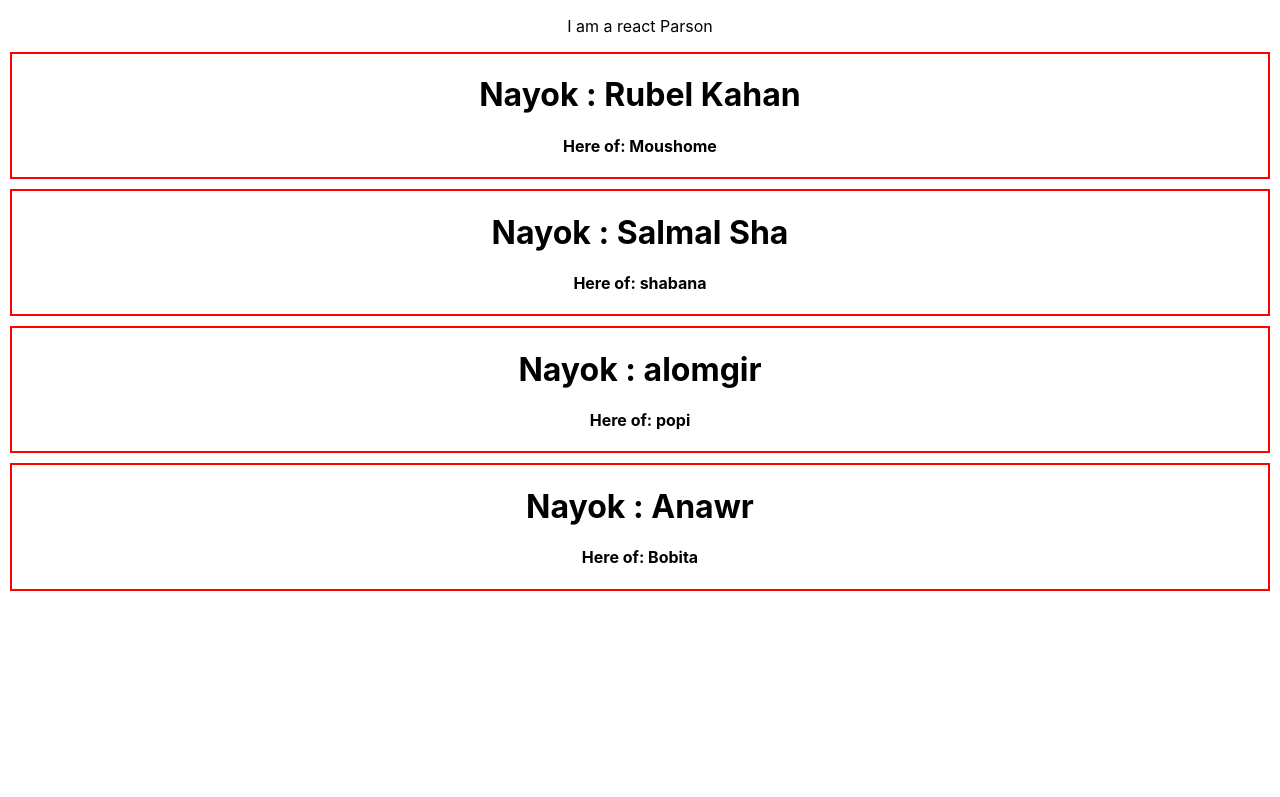
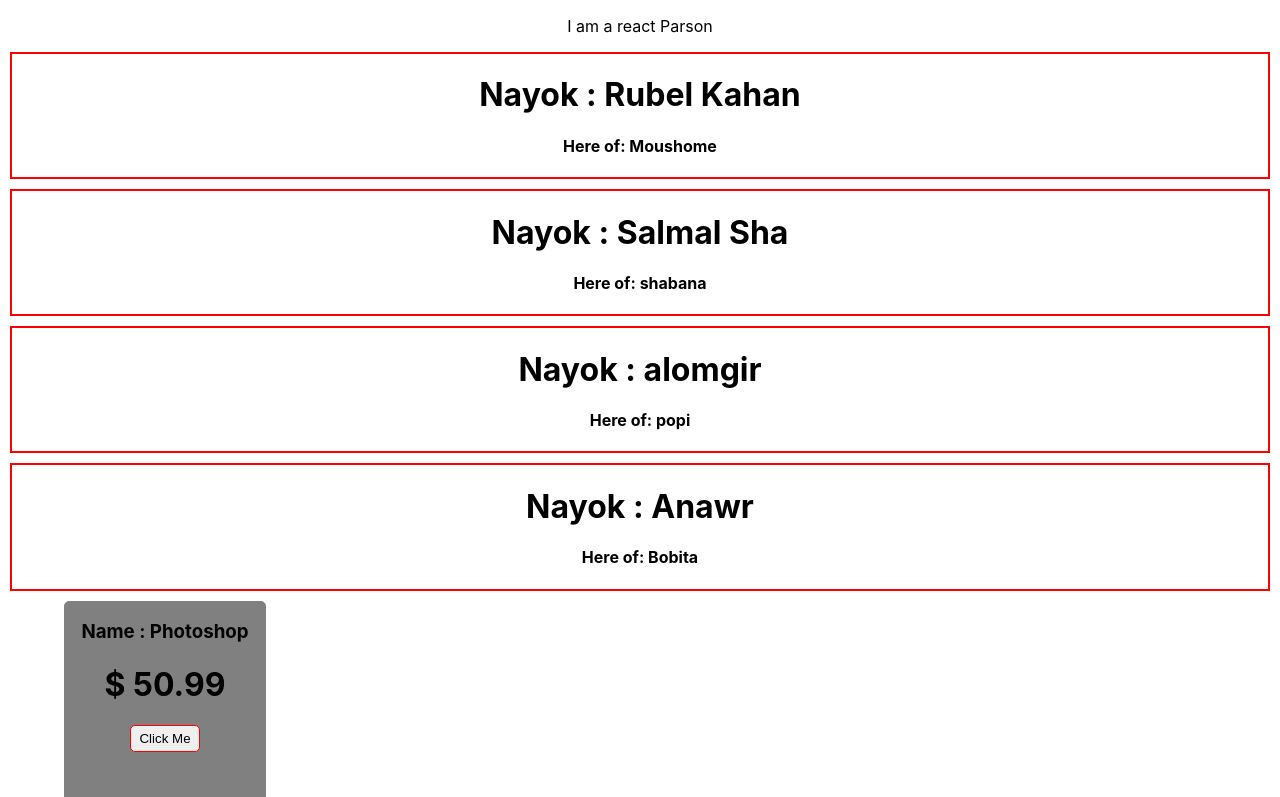
Before and after one commit to akprinceinfo/React-core-concepts, a React (Create React App) app: page / in a window 1280 px wide. Shown: the top 797 px of the page. Built offline with nearby package versions, Linux system fonts and the light colour scheme.

Commit message:
React :Object Destructuring

```diff
--- a/src/App.js
+++ b/src/App.js
@@ -1,33 +1,82 @@
-import logo from './logo.svg';
 import './App.css';
 
 function App() {
 
-  const naykos = ["Anawr", "Salmal Sha","alomgir"]
+  const naykos = ["Anawr", "Salmal Sha","alomgir"];
+  const products = [{Name:'Photoshop',Price:'50.99'},
+                    {Name : "Illasteter",Price:'45.87'}
+                  ]
 
   return ( < div className = 'App' >
-    < header className = 'app-header' >
-       < p > I am a react Parson < /p>
+    <header header className = 'app-header'>
+       <p> I am a react Parson </p>
      </header >
-     <Parson name='Rubel Kahan' nayka ='Moushome'> < /Parson>
-     < Parson name = {naykos[1]} nayka = 'shabana' > < /Parson>
-     < Parson name = {naykos[2]}nayka = 'popi' > < /Parson>
-     < Parson name = {naykos[0]}nayka = 'Bobita' > < /Parson>
+
+
+        <Parson name = 'Rubel Kahan' nayka ='Moushome'></Parson>
+        <Parson name = {naykos[1]}  nayka = 'shabana'></Parson>
+        <Parson name = {naykos[2]}  nayka = 'popi'></Parson>
+        <Parson name = {naykos[0]}  nayka = 'Bobita'></Parson>
+        {/* ----------Array call----------------- */}
+        <Product productName = {products[0]} ProductPrice ={products[0].Price}></Product>
+        {/* ---------------------------- */}
+
+        <Product productName = {products[1]} ProductPrice={products[1].Price}></Product>
      </div>
   )
 }
+
+// first function
 
 function Parson(props) {
   const ParsonStyle = {
     border: '2px solid red',
     margin: '10px',
+
   }
-  return ( < div style = { ParsonStyle} >
-    <h1 > Nayok : {props.name} < /h1>
-    < h4 > Here of: {props.nayka} < /h4>
-    </div>)
+
+  return ( <div style = {ParsonStyle}>
+    <h1> Nayok : {props.name} </h1>
+    <h4> Here of: {props.nayka} </h4>
+    </div>
+    )
+  }
+
+// secend function ---------------
+
+  function Product(props){
+    const productStyle = {
+      border:'1px solid gray',
+      borderRadius:'5px',
+      height:'200px',
+      width:'200px',
+      margin:'5px 5%',
+      background:'gray',
+    }
+    const Buttonstyle = {
+      border:'1px solid red',
+      padding:'5px 8px',
+      borderRadius:'5px',
+    }
+    //obj Destructuring
+    const {Name,Price} =props.productName;
+    // const {Name,Price} =props.ProductPrice;
+
+    return(
+       <div style={productStyle}>
+          {/* <h3>Name : {props.productName.Name} </h3> */}
+          <h3>Name : {Name} </h3>
+          <h1>$ {Price}</h1>
+          <button style={Buttonstyle}>Click Me</button>
+       </div>
+    )
   }
 
 
 
+
+
+
+
+
   export default App;
```
